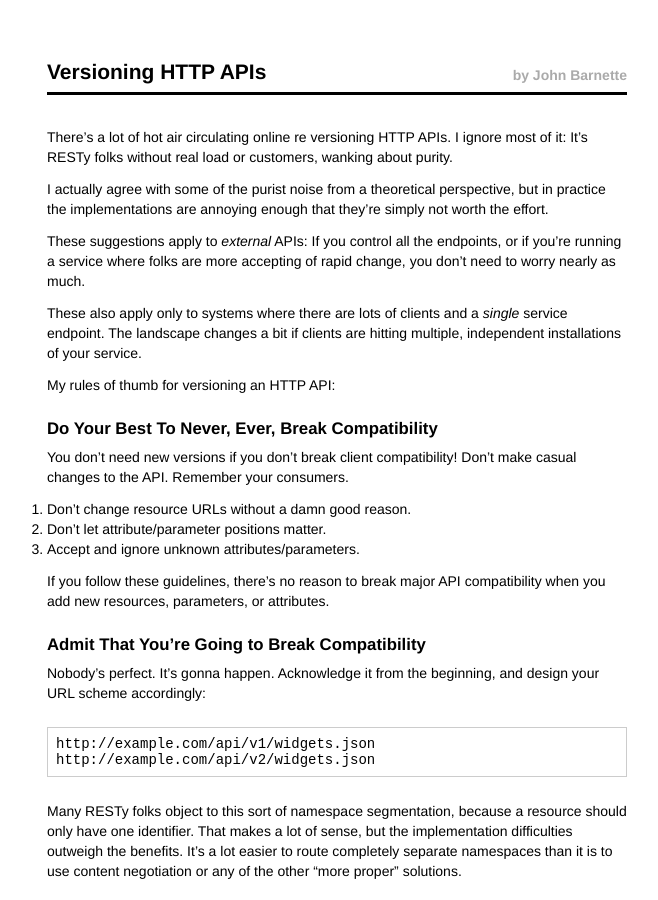
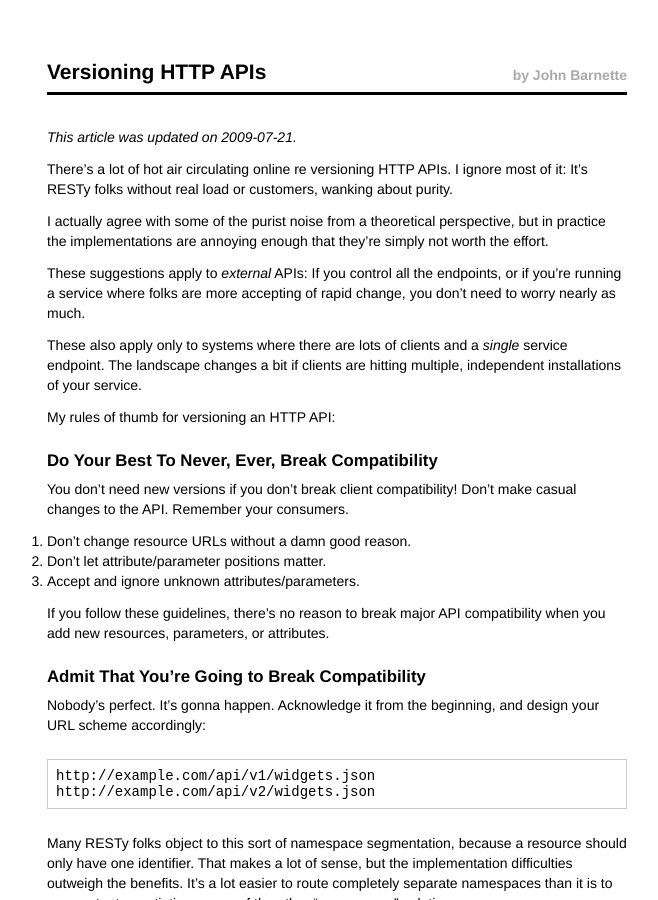
Before and after one commit to jbarnette/jbarnette.github.com, a Jekyll site: the page built from _posts/2009-04-07-http-apis.markdown, in a window 1280 px wide and 900 px high. Shown: the whole window, without its empty margins (303-961 px from the left). Built offline with Jekyll 4.4.1, drawn with Linux system fonts in a browser that asks for light colours; nearby versions of some CDN libraries.

Commit message:
Add 'updated' field to posts.

```diff
--- a/_layouts/post.html
+++ b/_layouts/post.html
@@ -9,16 +9,20 @@
   <body>
     <div id="wrap">
       <div id="header">
-	<h1>{{page.title}}</h1>
-	<a class="breadcrumb" href="/">by John Barnette</a>
+        <h1>{{page.title}}</h1>
+        <a class="breadcrumb" href="/">by John Barnette</a>
       </div>
 
       <div id="content">
-	{{ content }}
+        {% if page.updated %}
+          <p><em>This article was updated on {{ page.updated }}.</em></p>
+        {% endif %}
+
+        {{ content }}
       </div>
 
       <div id="footer">
-	{% include presence.html %}
+        {% include presence.html %}
       </div>
     </div>
 
--- a/_posts/2009-04-07-http-apis.markdown
+++ b/_posts/2009-04-07-http-apis.markdown
@@ -1,6 +1,7 @@
 ---
 layout: post
 title: Versioning HTTP APIs
+updated: 2009-07-21
 ---
 
 There's a lot of hot air circulating online re versioning HTTP APIs. I
```
